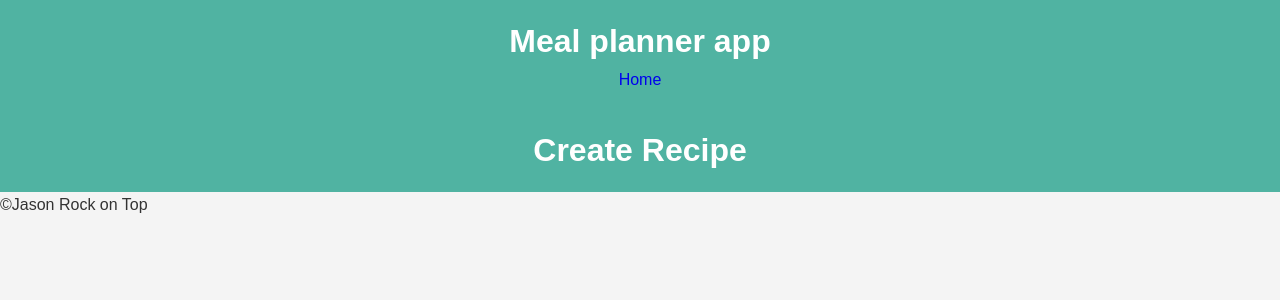
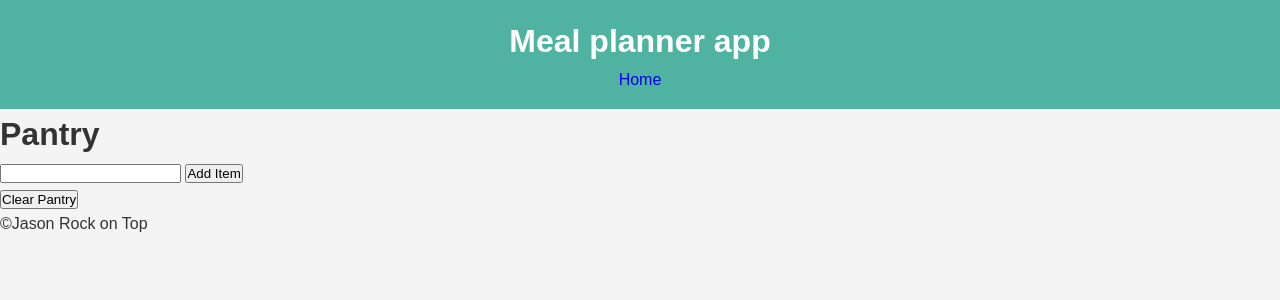
Before and after one commit to knight-jsol/MealPlannerApp, a Django app: template webpage/templates/pantry.html in a window 1280 px wide. Shown: the top 300 px of the page. Run offline with Django 4.2, Linux system fonts and the light colour scheme; the template is opened without the code that fills it, so the values that code supplies are empty.

Commit message:
Cookies functionality with Pantry, add and remove

```diff
--- a/capstone/settings.py
+++ b/capstone/settings.py
@@ -112,6 +112,7 @@ USE_I18N = True
 
 USE_TZ = True
 
+APPEND_SLASH: True
 
 # Static files (CSS, JavaScript, Images)
 # https://docs.djangoproject.com/en/4.2/howto/static-files/
--- a/capstone/urls.py
+++ b/capstone/urls.py
@@ -16,8 +16,13 @@ Including another URLconf
 """
 from django.contrib import admin
 from django.urls import path, include
+from django.conf import settings
+from django.conf.urls.static import static
 
 urlpatterns = [
     path('admin/', admin.site.urls),
     path("", include("webpage.urls"))
 ]
+
+if settings.DEBUG:
+    urlpatterns += static(settings.STATIC_URL, document_root=settings.STATIC_ROOT)
--- a/webpage/templates/pantry.html
+++ b/webpage/templates/pantry.html
@@ -1,8 +1,22 @@
 {% extends 'base.html' %}
 
 {% block content %}
-    <header>
-        <h1>Create Recipe</h1>
-        <link rel="stylesheet" type="text/css" href="home.css">
-    </header>
+<h1>Pantry</h1>
+
+<ul>
+    {% for item in pantry_items %}
+        <li>{{ item }}</li>
+    {% endfor %}
+</ul>
+
+<form action="{% url 'add_item' %}" method="post">
+    {% csrf_token %}
+    <input type="text" name="item_name" required>
+    <input type="submit" value="Add Item">
+</form>
+
+<form action="{% url 'clear_pantry' %}" method="post">
+    {% csrf_token %}
+    <input type="submit" value="Clear Pantry">
+</form>
 {% endblock %}
--- a/webpage/urls.py
+++ b/webpage/urls.py
@@ -3,7 +3,9 @@ from . import views
 
 urlpatterns = [
     path("", views.home, name="home"),
-    path("/create_recipe", views.create_recipe, name="create_recipe"),
-    path("/pantry", views.pantry, name="pantry"),
-    path("/cart", views.cart, name="cart")
+    path("create_recipe", views.create_recipe, name="create_recipe"),
+    path("pantry", views.pantry, name="pantry"),
+    path("cart", views.cart, name="cart"),
+    path('add_item/', views.add_item, name='add_item'),
+    path('clear_pantry/', views.clear_pantry, name='clear_pantry'),
 ]
```
Also changed, not shown: webpage/views.py (+23 -0 lines).
